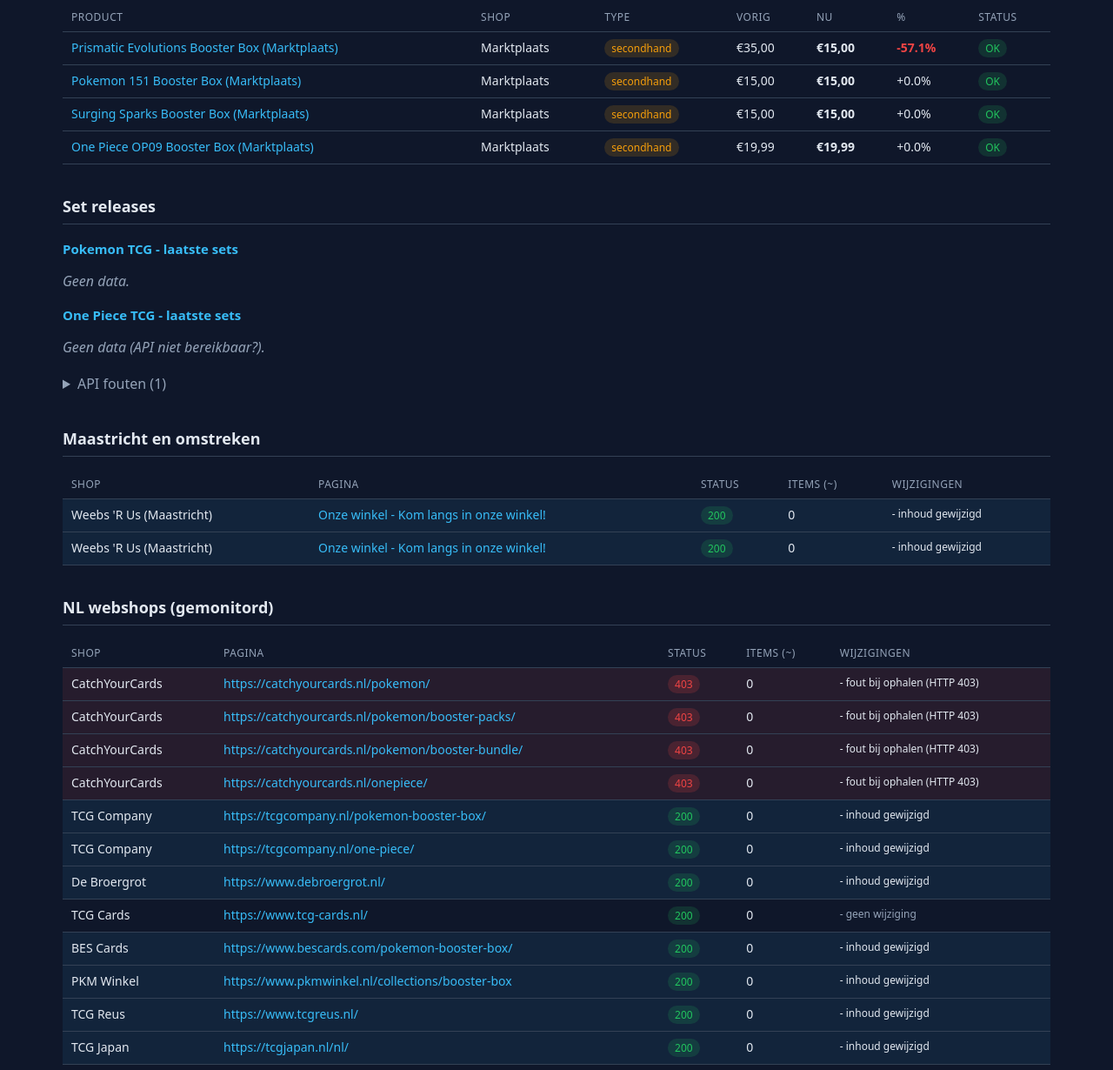
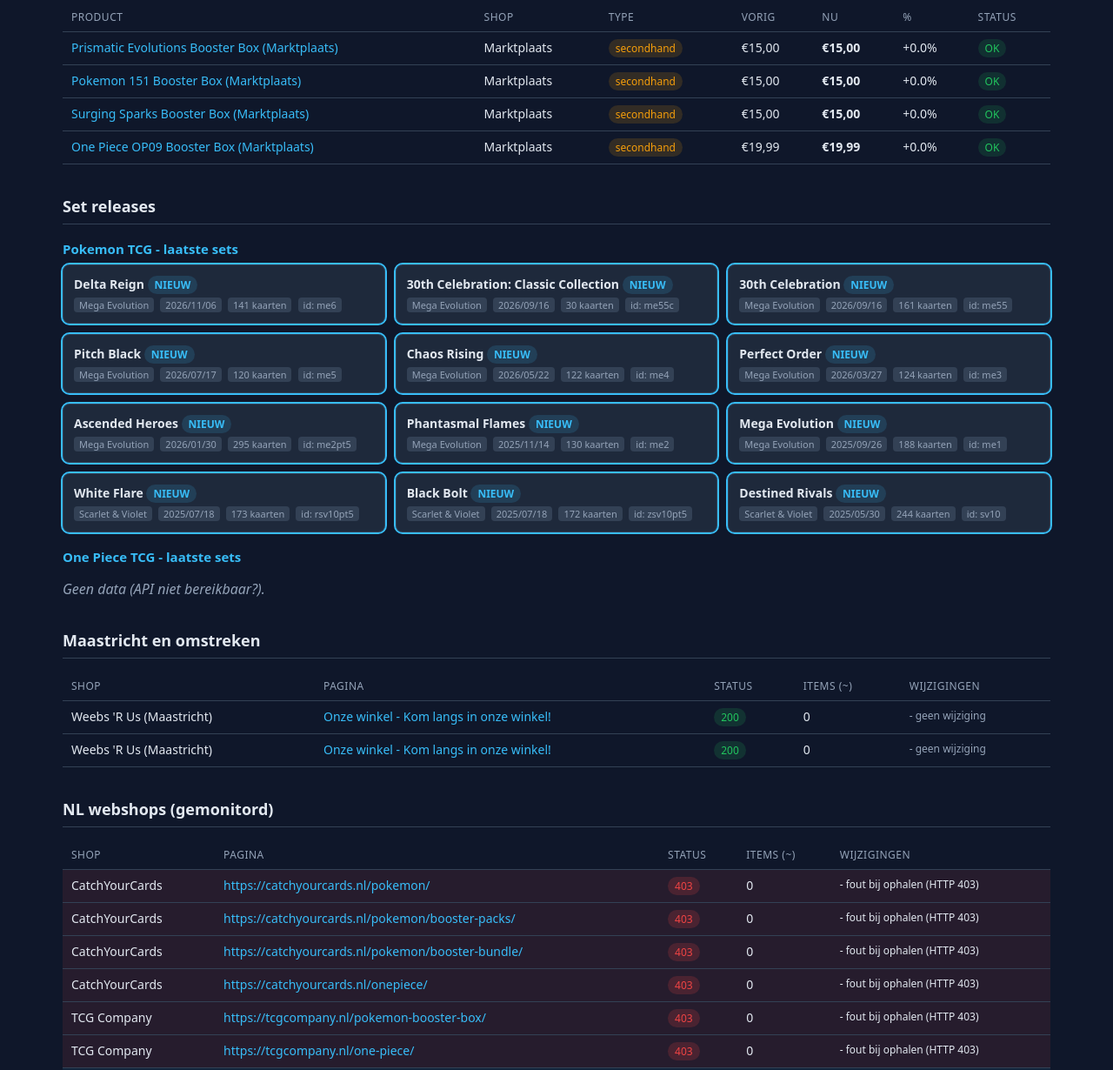
Before and after one commit to MrRayvon/Overview_CollectionCards, a plain HTML site: page docs/index.html in a window 1280 px wide. Shown: the part 824-2054 px from the top of the page at 87% size. Drawn offline with Linux system fonts and the light colour scheme.

Commit message:
chore(tracker): update snapshot 2026-11-19T13:43:45Z

```diff
--- a/docs/index.html
+++ b/docs/index.html
@@ -53,7 +53,7 @@
 <body>
 <header>
   <h1>Card Tracker - Pokemon & One Piece (NL)</h1>
-  <div class="meta">Laatst bijgewerkt: 2026-11-19T03:44:50+00:00</div>
+  <div class="meta">Laatst bijgewerkt: 2026-11-19T13:43:04+00:00</div>
 </header>
 <nav class="toc">
   <a href="#prijs-singles">Singles trends</a>
@@ -144,7 +144,7 @@
       </td>
     </tr>
 
-    <tr class="">
+    <tr class="error">
       <td><a href="https://tcgcompany.nl/one-piece-adventure-on-kamis-island-op15-booster-box/" target="_blank" rel="noopener">One Piece Adventure on Kami's Island OP15 Booster Box</a></td>
       <td>TCG Company</td>
       <td><span class="badge b-info">retail</span></td>
@@ -152,12 +152,11 @@
       <td><b>-</b></td>
       <td class="">-</td>
       <td>
-        <span class="badge b-good">OK</span>
-
+        <span class="badge b-bad">403</span>
       </td>
     </tr>
 
-    <tr class="">
+    <tr class="error">
       <td><a href="https://tcgcompany.nl/one-piece-two-legends-booster-box-op08/" target="_blank" rel="noopener">One Piece Two Legends OP08 Booster Box</a></td>
       <td>TCG Company</td>
       <td><span class="badge b-info">retail</span></td>
@@ -165,8 +164,7 @@
       <td><b>-</b></td>
       <td class="">-</td>
       <td>
-        <span class="badge b-good">OK</span>
-
+        <span class="badge b-bad">403</span>
       </td>
     </tr>
 
@@ -189,9 +187,9 @@
       <td><a href="https://www.marktplaats.nl/q/pokemon+prismatic+evolutions+booster+box/" target="_blank" rel="noopener">Prismatic Evolutions Booster Box (Marktplaats)</a></td>
       <td>Marktplaats</td>
       <td><span class="badge b-warn">secondhand</span></td>
-      <td>€35,00</td>
+      <td>€15,00</td>
       <td><b>€15,00</b></td>
-      <td class="down">-57.1%</td>
+      <td class="">+0.0%</td>
       <td>
         <span class="badge b-good">OK</span>
 
@@ -245,7 +243,129 @@
 
 <h3>Pokemon TCG - laatste sets</h3>
 
-<p class="empty">Geen data.</p>
+<div class="grid">
+
+  <div class="card new">
+    <div class="name">Delta Reign <span class="badge b-info">NIEUW</span></div>
+    <div class="meta">
+      <span class="pill">Mega Evolution</span>
+      <span class="pill">2026/11/06</span>
+      <span class="pill">141 kaarten</span>
+      <span class="pill">id: me6</span>
+    </div>
+  </div>
+
+  <div class="card new">
+    <div class="name">30th Celebration: Classic Collection <span class="badge b-info">NIEUW</span></div>
+    <div class="meta">
+      <span class="pill">Mega Evolution</span>
+      <span class="pill">2026/09/16</span>
+      <span class="pill">30 kaarten</span>
+      <span class="pill">id: me55c</span>
+    </div>
+  </div>
+
+  <div class="card new">
+    <div class="name">30th Celebration <span class="badge b-info">NIEUW</span></div>
+    <div class="meta">
+      <span class="pill">Mega Evolution</span>
+      <span class="pill">2026/09/16</span>
+      <span class="pill">161 kaarten</span>
+      <span class="pill">id: me55</span>
+    </div>
+  </div>
+
+  <div class="card new">
+    <div class="name">Pitch Black <span class="badge b-info">NIEUW</span></div>
+    <div class="meta">
+      <span class="pill">Mega Evolution</span>
+      <span class="pill">2026/07/17</span>
+      <span class="pill">120 kaarten</span>
+      <span class="pill">id: me5</span>
+    </div>
+  </div>
+
+  <div class="card new">
+    <div class="name">Chaos Rising <span class="badge b-info">NIEUW</span></div>
+    <div class="meta">
+      <span class="pill">Mega Evolution</span>
+      <span class="pill">2026/05/22</span>
+      <span class="pill">122 kaarten</span>
+      <span class="pill">id: me4</span>
+    </div>
+  </div>
+
+  <div class="card new">
+    <div class="name">Perfect Order <span class="badge b-info">NIEUW</span></div>
+    <div class="meta">
+      <span class="pill">Mega Evolution</span>
+      <span class="pill">2026/03/27</span>
+      <span class="pill">124 kaarten</span>
+      <span class="pill">id: me3</span>
+    </div>
+  </div>
+
+  <div class="card new">
+    <div class="name">Ascended Heroes <span class="badge b-info">NIEUW</span></div>
+    <div class="meta">
+      <span class="pill">Mega Evolution</span>
+      <span class="pill">2026/01/30</span>
+      <span class="pill">295 kaarten</span>
+      <span class="pill">id: me2pt5</span>
+    </div>
+  </div>
+
+  <div class="card new">
+    <div class="name">Phantasmal Flames <span class="badge b-info">NIEUW</span></div>
+    <div class="meta">
+      <span class="pill">Mega Evolution</span>
+      <span class="pill">2025/11/14</span>
+      <span class="pill">130 kaarten</span>
+      <span class="pill">id: me2</span>
+    </div>
+  </div>
+
+  <div class="card new">
+    <div class="name">Mega Evolution <span class="badge b-info">NIEUW</span></div>
+    <div class="meta">
+      <span class="pill">Mega Evolution</span>
+      <span class="pill">2025/09/26</span>
+      <span class="pill">188 kaarten</span>
+      <span class="pill">id: me1</span>
+    </div>
+  </div>
+
+  <div class="card new">
+    <div class="name">White Flare <span class="badge b-info">NIEUW</span></div>
+    <div class="meta">
+      <span class="pill">Scarlet & Violet</span>
+      <span class="pill">2025/07/18</span>
+      <span class="pill">173 kaarten</span>
+      <span class="pill">id: rsv10pt5</span>
+    </div>
+  </div>
+
+  <div class="card new">
+    <div class="name">Black Bolt <span class="badge b-info">NIEUW</span></div>
+    <div class="meta">
+      <span class="pill">Scarlet & Violet</span>
+      <span class="pill">2025/07/18</span>
+      <span class="pill">172 kaarten</span>
+      <span class="pill">id: zsv10pt5</span>
+    </div>
+  </div>
+
+  <div class="card new">
+    <div class="name">Destined Rivals <span class="badge b-info">NIEUW</span></div>
+    <div class="meta">
+      <span class="pill">Scarlet & Violet</span>
+      <span class="pill">2025/05/30</span>
+      <span class="pill">244 kaarten</span>
+      <span class="pill">id: sv10</span>
+    </div>
+  </div>
+
+</div>
 
 
 <h3>One Piece TCG - laatste sets</h3>
@@ -253,11 +373,6 @@
 <p class="empty">Geen data (API niet bereikbaar?).</p>
 
 
-
-<details>
-<summary>API fouten (1)</summary>
-<ul><li><b>Pokemon TCG API</b>: 500 Server Error: Internal Server Error for url: https://api.pokemontcg.io/v2/sets?orderBy=-releaseDate&pageSize=12</li></ul>
-</details>
 
 
 <h2 id="shops-mt">Maastricht en omstreken</h2>
@@ -272,24 +387,24 @@
   <tbody>
 
 
-    <tr class="changed">
+    <tr class="">
       <td>Weebs 'R Us (Maastricht)</td>
       <td><a href="https://weebsrus.com/" target="_blank" rel="noopener">Onze winkel - Kom langs in onze winkel!</a></td>
       <td><span class="badge b-good">200</span></td>
       <td>0</td>
       <td class="changes">
-        <div class="real">- inhoud gewijzigd</div>
+        <div class="">- geen wijziging</div>
       </td>
     </tr>
 
 
-    <tr class="changed">
+    <tr class="">
       <td>Weebs 'R Us (Maastricht)</td>
       <td><a href="https://weebsrus.nl/" target="_blank" rel="noopener">Onze winkel - Kom langs in onze winkel!</a></td>
       <td><span class="badge b-good">200</span></td>
       <td>0</td>
       <td class="changes">
-        <div class="real">- inhoud gewijzigd</div>
+        <div class="">- geen wijziging</div>
       </td>
     </tr>
 
@@ -353,24 +468,24 @@
     </tr>
 
 
-    <tr class="changed">
+    <tr class="error">
       <td>TCG Company</td>
       <td><a href="https://tcgcompany.nl/pokemon-booster-box/" target="_blank" rel="noopener">https://tcgcompany.nl/pokemon-booster-box/</a></td>
-      <td><span class="badge b-good">200</span></td>
+      <td><span class="badge b-bad">403</span></td>
       <td>0</td>
       <td class="changes">
-        <div class="real">- inhoud gewijzigd</div>
+        <div class="real">- fout bij ophalen (HTTP 403)</div>
       </td>
     </tr>
 
 
-    <tr class="changed">
+    <tr class="error">
       <td>TCG Company</td>
       <td><a href="https://tcgcompany.nl/one-piece/" target="_blank" rel="noopener">https://tcgcompany.nl/one-piece/</a></td>
-      <td><span class="badge b-good">200</span></td>
+      <td><span class="badge b-bad">403</span></td>
       <td>0</td>
       <td class="changes">
-        <div class="real">- inhoud gewijzigd</div>
+        <div class="real">- fout bij ophalen (HTTP 403)</div>
       </td>
     </tr>
 
```
Also changed, not shown: data/products_state.json (+4 -4 lines), data/sets.json (+15 -2 lines), data/state.json (+38 -38 lines), 2 other files.
